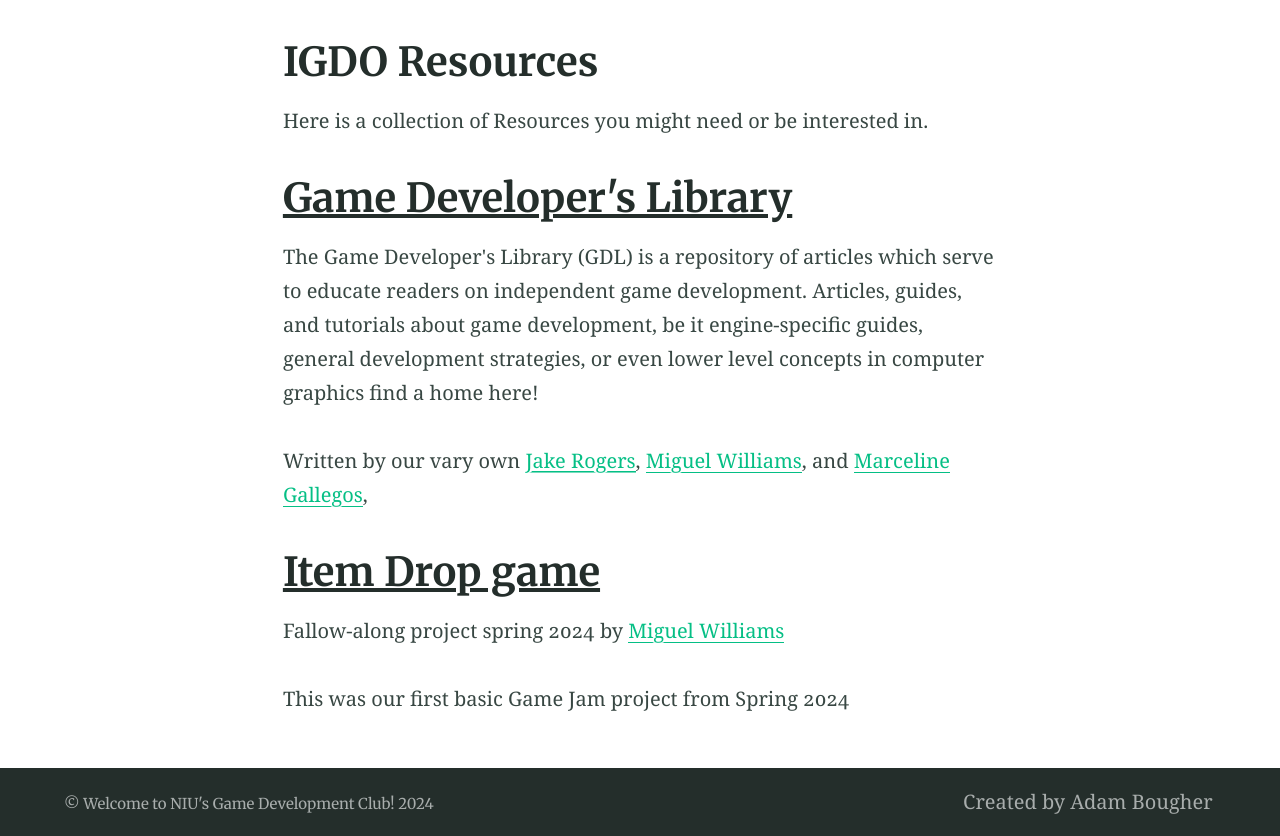
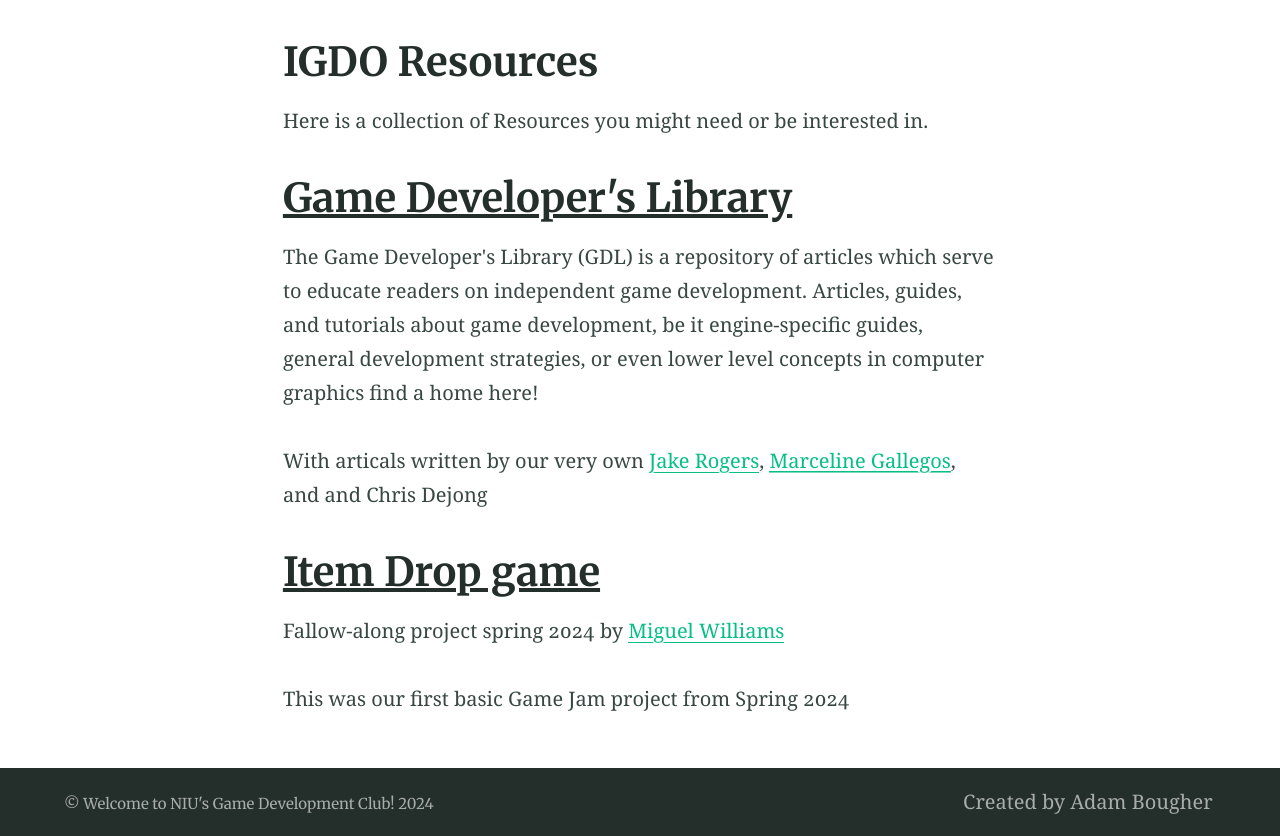
Before and after one commit to niu-gdo/niu-gdo.github.io, a Jekyll site: the page built from resources.html, in a window 1280 px wide. Shown: the part 424-1260 px from the top of the page. Built offline with Jekyll 4.4.1, drawn with Linux system fonts in a browser that asks for light colours.

Commit message:
added Chris to cxredits, removed miguel becuase he didn't contribute?

```diff
--- a/resources.html
+++ b/resources.html
@@ -15,10 +15,10 @@ permalink: /resources/
     find a home here!
 </p>
 <p>
-    Written by our vary own
+    With articals written by our very own
     <a href="https://explosiveeggshells.github.io/" target="_blank">Jake Rogers</a>,
-    <a href="https://miguelwilliams.dev/" target="_blank">Miguel Williams</a>, and
-    <a href="https://www.linkedin.com/in/marceline-gallegos-461249309/overlay/contact-info/" target="_blank">Marceline Gallegos</a>,
+    <a href="https://www.linkedin.com/in/marceline-gallegos-461249309/overlay/contact-info/" target="_blank">Marceline Gallegos</a>, and
+    and Chris Dejong
 </p>
 <a href="https://github.com/Migs/Item_Drop_CharacterController/tree/main" target="_blank">
     <h1><u>Item Drop game</u></h1>
```
